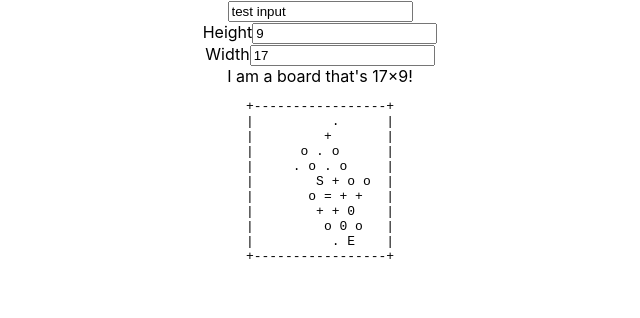
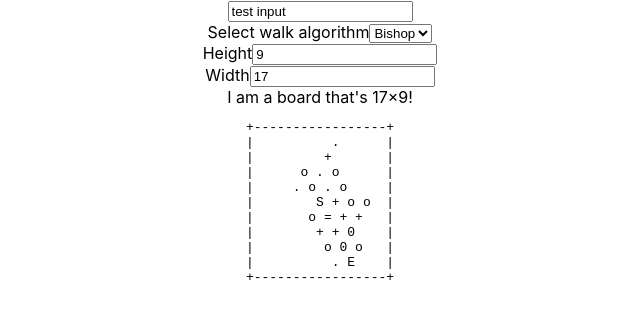
Before and after one commit to Doverstav/kitscon212, a React (Create React App) app: page / in a window 1280 px wide. Shown: the top 318 px of the page, without its empty margins (320-960 px from the left). Built offline with nearby package versions, Linux system fonts and the light colour scheme.

Commit message:
Allow user to select walk algorithm used

```diff
--- a/src/App.tsx
+++ b/src/App.tsx
@@ -1,13 +1,22 @@
 import './App.css';
 import React, { useEffect, useState } from 'react';
-import { walk } from './pieces/bishop/bishop';
-import { Path } from './pieces/types';
+import { walk as bishopWalk } from './pieces/bishop/bishop';
+import { walk as knightWalk } from './pieces/knight/knight'
+import { walk as rookWalk } from './pieces/rook/rook'
 import { BoardProps, StringBoard } from './board/StringBoard';
+import { WalkFunction } from './pieces/types';
+
+const BISHOP_ALGORITHM = "bishop"
+const ROOK_ALGORITHM = "rook"
+const KNIGHT_ALGORITHM = "knight"
 
 function App() {
   const [boardHeight, setBoardHeight] = useState(9);
   const [boardWidth, setBoardWidth] = useState(17);
   const [input, setInput] = useState("test input")
+  const [algorithm, setAlgorithm] = useState(BISHOP_ALGORITHM);
+
+  const [walkFunction, setWalkFunction] = useState<WalkFunction>(() => bishopWalk)
   const [stringBoardProps, setStringBoardProps] = useState<BoardProps>({
     height: boardHeight,
     width: boardWidth,
@@ -15,14 +24,33 @@ function App() {
   })
 
   useEffect(() => {
-    const walkResult = walk({ boardHeight, boardWidth, input })
+    if(algorithm === BISHOP_ALGORITHM) {
+      setWalkFunction(() => bishopWalk)
+    } else if(algorithm === ROOK_ALGORITHM) {
+      setWalkFunction(() => rookWalk)
+    } else if(algorithm === KNIGHT_ALGORITHM) {
+      setWalkFunction(() => knightWalk)
+    }
+  }, [algorithm])
+
+  useEffect(() => {
+    console.log(walkFunction)
+    const walkResult = walkFunction({ boardHeight, boardWidth, input })
     setStringBoardProps({ height: boardHeight, width: boardWidth, paths: [walkResult] })
-  }, [boardHeight, boardWidth, input])
+  }, [boardHeight, boardWidth, input, walkFunction])
 
   return (
     <div className="App">
       <div>
         <input value={input} onChange={(event) => setInput(event.target.value)} />
+      </div>
+      <div>
+        <label>Select walk algorithm</label>
+        <select value={algorithm} onChange={event => setAlgorithm(event.target.value)}>
+          <option value={BISHOP_ALGORITHM}>Bishop</option>
+          <option value={KNIGHT_ALGORITHM}>Knight</option>
+          <option value={ROOK_ALGORITHM}>Rook</option>
+        </select>
       </div>
       <div>
         <label>Height</label>
```
